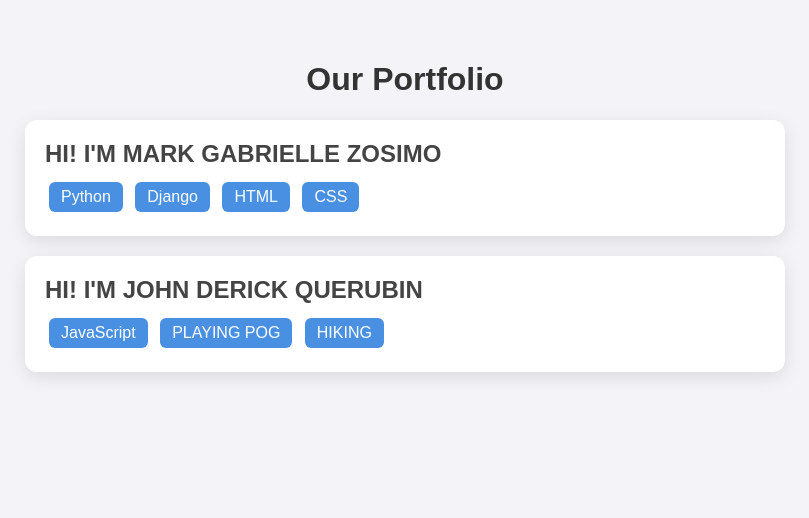
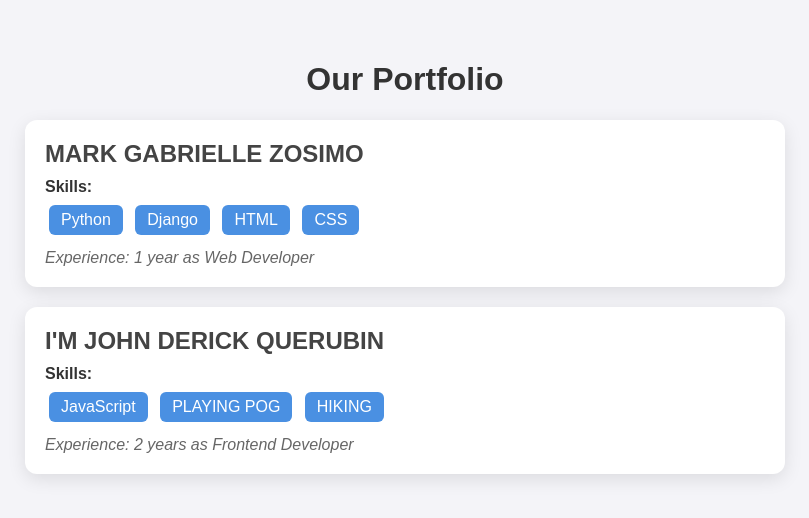
Before and after one commit to markgabriellezosimo-bit/myportfolioo, a Django app: page / in a window 1280 px wide. Shown: the top 518 px of the page, without its empty margins (235-1044 px from the left). Run offline with Django 5.2, Linux system fonts and the light colour scheme.

Commit message:
Added experience and skills title to portfolio

```diff
--- a/my_app/templates/portfolio.html
+++ b/my_app/templates/portfolio.html
@@ -26,8 +26,13 @@
             font-weight: bold;
             color: #444;
         }
+        .skills-title {
+            margin-top: 10px;
+            font-weight: bold;
+            color: #333;
+        }
         .skills {
-            margin-top: 10px;
+            margin-top: 5px;
         }
         .skill {
             background: #4a90e2;
@@ -36,6 +41,11 @@
             border-radius: 6px;
             margin: 4px;
             display: inline-block;
+        }
+        .experience {
+            margin-top: 10px;
+            font-style: italic;
+            color: #666;
         }
     </style>
 </head>
@@ -46,11 +56,15 @@
 {% for p in partners %}
 <div class="card">
     <div class="name">{{ p.name }}</div>
+
+    <div class="skills-title">Skills:</div>
     <div class="skills">
         {% for skill in p.skills %}
         <span class="skill">{{ skill }}</span>
         {% endfor %}
     </div>
+
+    <div class="experience">Experience: {{ p.experience }}</div>
 </div>
 {% endfor %}
 
--- a/my_app/views.py
+++ b/my_app/views.py
@@ -4,12 +4,14 @@ def portfolio(request):
     data = {
         "partners": [
             {
-                "name": "HI! I'M MARK GABRIELLE ZOSIMO",
-                "skills": ["Python", "Django", "HTML", "CSS"]
+                "name": "MARK GABRIELLE ZOSIMO",
+                "skills": ["Python", "Django", "HTML", "CSS"],
+                "experience": "1 year as Web Developer"
             },
             {
-                "name": "HI! I'M JOHN DERICK QUERUBIN",
-                "skills": ["JavaScript", "PLAYING POG", "HIKING"]
+                "name": "I'M JOHN DERICK QUERUBIN",
+                "skills": ["JavaScript", "PLAYING POG", "HIKING"],
+                 "experience": "2 years as Frontend Developer"
             }
         ]
     }
```
Also changed, not shown: db.sqlite3.
